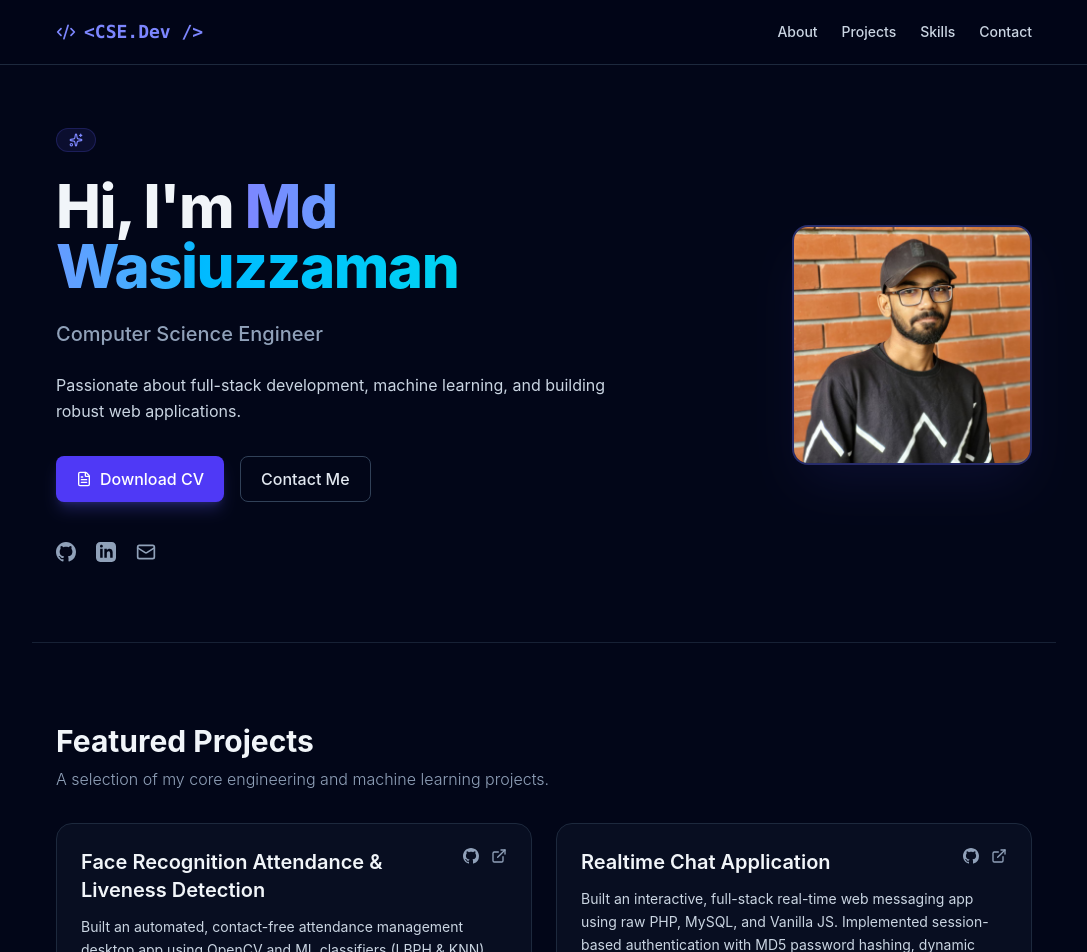
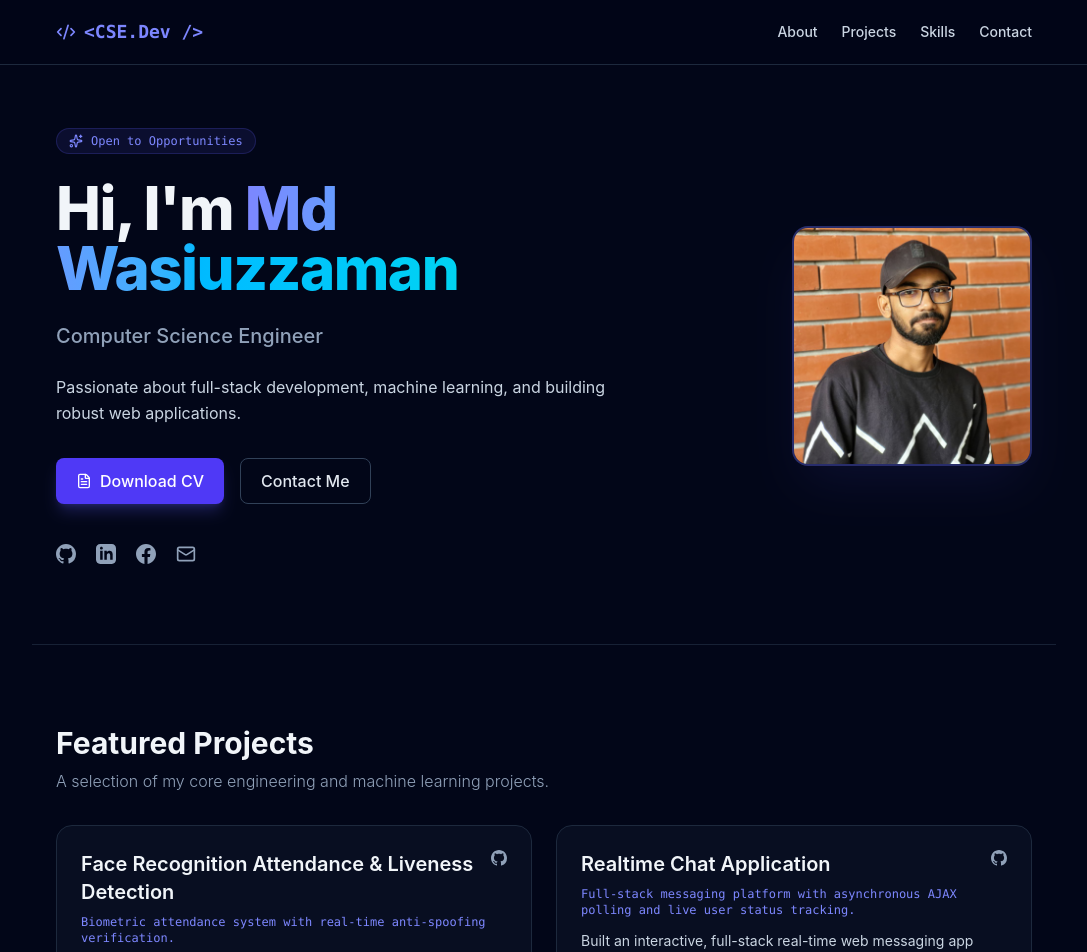
Before and after one commit to Wasiuzzaman217/Portfolio, a React (Vite) app: page / in a window 1280 px wide. Shown: the top 952 px of the page, without its empty margins (96-1183 px from the left). Built offline with nearby package versions, Linux system fonts and the light colour scheme.

Commit message:
Update App.jsx with working Download CV button and fallbacks

```diff
--- a/src/App.jsx
+++ b/src/App.jsx
@@ -1,5 +1,5 @@
 import React from 'react';
-import { Mail, FileText, Sparkles, Code2, ExternalLink, CheckCircle, Send, ArrowUpRight } from 'lucide-react';
+import { Mail, FileText, Sparkles, Code2, ExternalLink, CheckCircle, ArrowUpRight } from 'lucide-react';
 import { personalInfo, projects, skills } from './data';
 
 export default function App() {
@@ -30,7 +30,7 @@
           <div className="flex-1 space-y-6">
             <div className="inline-flex items-center gap-2 px-3 py-1 rounded-full bg-indigo-500/10 border border-indigo-500/20 text-indigo-400 text-xs font-mono">
               <Sparkles className="w-3.5 h-3.5" />
-              {personalInfo.status}
+              {personalInfo.status || "Open to Opportunities"}
             </div>
 
             <h1 className="text-4xl md:text-6xl font-extrabold tracking-tight">
@@ -43,14 +43,17 @@
             <p className="text-slate-300 leading-relaxed max-w-xl">{personalInfo.bio}</p>
 
             <div className="flex flex-wrap gap-4 pt-2">
+              {/* DOWNLOAD CV BUTTON LINKED TO PUBLIC/RESUME.PDF */}
               <a
-                href={personalInfo.cvLink}
+                href="/resume.pdf"
+                download="Md_Wasiuzzaman_CV.pdf"
                 target="_blank"
                 rel="noreferrer"
                 className="inline-flex items-center gap-2 px-5 py-2.5 rounded-lg bg-indigo-600 hover:bg-indigo-500 text-white font-medium transition shadow-lg shadow-indigo-500/25"
               >
                 <FileText className="w-4 h-4" /> Download CV
               </a>
+
               <a
                 href="#contact"
                 className="inline-flex items-center gap-2 px-5 py-2.5 rounded-lg border border-slate-700 hover:bg-slate-900 text-slate-200 font-medium transition"
@@ -60,21 +63,39 @@
             </div>
 
             <div className="flex gap-5 pt-4 text-slate-400">
+              {/* GitHub Link */}
+              {personalInfo.github && (
                 <a href={personalInfo.github} target="_blank" rel="noreferrer" className="hover:text-indigo-400 transition-colors">
                   <svg className="w-5 h-5 fill-current" viewBox="0 0 24 24">
                     <path d="M12 0C5.37 0 0 5.37 0 12c0 5.31 3.435 9.795 8.205 11.385.6.105.825-.255.825-.57 0-.285-.015-1.23-.015-2.235-3.015.555-3.795-.735-4.035-1.41-.135-.345-.72-1.41-1.23-1.695-.42-.225-1.02-.78-.015-.795.945-.015 1.62.87 1.845 1.23 1.08 1.815 2.805 1.305 3.495.99.105-.78.42-1.305.765-1.605-2.67-.3-5.46-1.335-5.46-5.925 0-1.305.465-2.385 1.23-3.225-.12-.3-.54-1.53.12-3.18 0 0 1.005-.315 3.3 1.23.96-.27 1.98-.405 3-.405s2.04.135 3 .405c2.295-1.56 3.3-1.23 3.3-1.23.66 1.65.24 2.88.12 3.18.765.84 1.23 1.905 1.23 3.225 0 4.605-2.805 5.625-5.475 5.925.435.375.81 1.095.81 2.22 0 1.605-.015 2.895-.015 3.3 0 .315.225.69.825.57A12.02 12.02 0 0024 12c0-6.63-5.37-12-12-12z"/>
                   </svg>
                 </a>
+              )}
 
+              {/* LinkedIn Link */}
+              {personalInfo.linkedin && (
                 <a href={personalInfo.linkedin} target="_blank" rel="noreferrer" className="hover:text-indigo-400 transition-colors">
                   <svg className="w-5 h-5 fill-current" viewBox="0 0 24 24">
                     <path d="M19 0h-14c-2.761 0-5 2.239-5 5v14c0 2.761 2.239 5 5 5h14c2.762 0 5-2.239 5-5v-14c0-2.761-2.238-5-5-5zm-11 19h-3v-11h3v11zm-1.5-12.268c-.966 0-1.75-.79-1.75-1.764s.784-1.764 1.75-1.764 1.75.79 1.75 1.764-.783 1.764-1.75 1.764zm13.5 12.268h-3v-5.604c0-3.368-4-3.113-4 0v5.604h-3v-11h3v1.765c1.396-2.586 7-2.777 7 2.476v6.759z"/>
                   </svg>
                 </a>
+              )}
 
+              {/* Facebook Link */}
+              {personalInfo.facebook && (
+                <a href={personalInfo.facebook} target="_blank" rel="noreferrer" className="hover:text-indigo-400 transition-colors">
+                  <svg className="w-5 h-5 fill-current" viewBox="0 0 24 24">
+                    <path d="M24 12.073c0-6.627-5.373-12-12-12s-12 5.373-12 12c0 5.99 4.388 10.954 10.125 11.854v-8.385H7.078v-3.47h3.047V9.43c0-3.007 1.792-4.669 4.533-4.669 1.312 0 2.686.235 2.686.235v2.953H15.83c-1.491 0-1.956.925-1.956 1.874v2.25h3.328l-.532 3.47h-2.796v8.385C19.612 23.027 24 18.062 24 12.073z"/>
+                  </svg>
+                </a>
+              )}
+
+              {/* Email Link */}
+              {personalInfo.email && (
                 <a href={`mailto:${personalInfo.email}`} className="hover:text-indigo-400 transition-colors">
                   <Mail className="w-5 h-5" />
                 </a>
+              )}
             </div>
           </div>
 
@@ -85,6 +106,7 @@
                 src="/avatar.jpg"
                 alt={personalInfo.name}
                 className="w-full h-full object-cover object-top"
+                onError={(e) => { e.target.src = 'https://via.placeholder.com/240?text=Profile'; }}
               />
             </div>
           </div>
@@ -98,7 +120,7 @@
         <p className="text-slate-400 mb-8 font-light">A selection of my core engineering and machine learning projects.</p>
 
         <div className="grid md:grid-cols-2 gap-6">
-          {projects.map((project, index) => (
+          {projects && projects.map((project, index) => (
             <div
               key={index}
               className="p-6 rounded-2xl bg-slate-900/50 border border-slate-800 hover:border-slate-700 transition group flex flex-col justify-between"
@@ -109,24 +131,28 @@
                     {project.title}
                   </h3>
                   <div className="flex gap-3 text-slate-400">
-                    <a href={project.github} target="_blank" rel="noreferrer" className="hover:text-white transition-colors">
+                    {(project.github || project.githubUrl || project.link) && (
+                      <a href={project.github || project.githubUrl || project.link} target="_blank" rel="noreferrer" className="hover:text-white transition-colors">
                         <svg className="w-4 h-4 fill-current" viewBox="0 0 24 24">
                           <path d="M12 0C5.37 0 0 5.37 0 12c0 5.31 3.435 9.795 8.205 11.385.6.105.825-.255.825-.57 0-.285-.015-1.23-.015-2.235-3.015.555-3.795-.735-4.035-1.41-.135-.345-.72-1.41-1.23-1.695-.42-.225-1.02-.78-.015-.795.945-.015 1.62.87 1.845 1.23 1.08 1.815 2.805 1.305 3.495.99.105-.78.42-1.305.765-1.605-2.67-.3-5.46-1.335-5.46-5.925 0-1.305.465-2.385 1.23-3.225-.12-.3-.54-1.53.12-3.18 0 0 1.005-.315 3.3 1.23.96-.27 1.98-.405 3-.405s2.04.135 3 .405c2.295-1.56 3.3-1.23 3.3-1.23.66 1.65.24 2.88.12 3.18.765.84 1.23 1.905 1.23 3.225 0 4.605-2.805 5.625-5.475 5.925.435.375.81 1.095.81 2.22 0 1.605-.015 2.895-.015 3.3 0 .315.225.69.825.57A12.02 12.02 0 0024 12c0-6.63-5.37-12-12-12z"/>
                         </svg>
                       </a>
-                    {project.demo !== "#" && (
+                    )}
+                    {project.demo && project.demo !== "#" && (
                       <a href={project.demo} target="_blank" rel="noreferrer" className="hover:text-white transition-colors">
                         <ExternalLink className="w-4 h-4" />
                       </a>
                     )}
                   </div>
                 </div>
-                <p className="text-xs text-indigo-400 font-mono mb-3">{project.tagline}</p>
+                {(project.subtitle || project.tagline) && (
+                  <p className="text-xs text-indigo-400 font-mono mb-3">{project.subtitle || project.tagline}</p>
+                )}
                 <p className="text-slate-300 text-sm leading-relaxed mb-6">{project.description}</p>
               </div>
 
               <div className="flex flex-wrap gap-2 pt-4 border-t border-slate-800/80">
-                {project.tags.map((tag, tIndex) => (
+                {project.tags && project.tags.map((tag, tIndex) => (
                   <span key={tIndex} className="px-2.5 py-1 text-xs rounded-md bg-slate-800/80 text-slate-300 font-mono border border-slate-700/50">
                     {tag}
                   </span>
@@ -143,10 +169,10 @@
         <p className="text-slate-400 mb-8 font-light">Technologies and frameworks I work with regularly.</p>
 
         <div className="grid grid-cols-2 md:grid-cols-4 gap-4">
-          {skills.map((skill, index) => (
+          {skills && skills.map((skill, index) => (
             <div key={index} className="flex items-center gap-3 p-4 rounded-xl bg-slate-900/60 border border-slate-800 text-slate-200 hover:border-indigo-500/40 transition">
               <CheckCircle className="w-4 h-4 text-indigo-400 flex-shrink-0" />
-              <span className="font-medium text-sm">{skill}</span>
+              <span className="font-medium text-sm">{typeof skill === 'object' ? skill.name || skill.category : skill}</span>
             </div>
           ))}
         </div>
```
Lines whose indentation alone changed are shown as unchanged.
